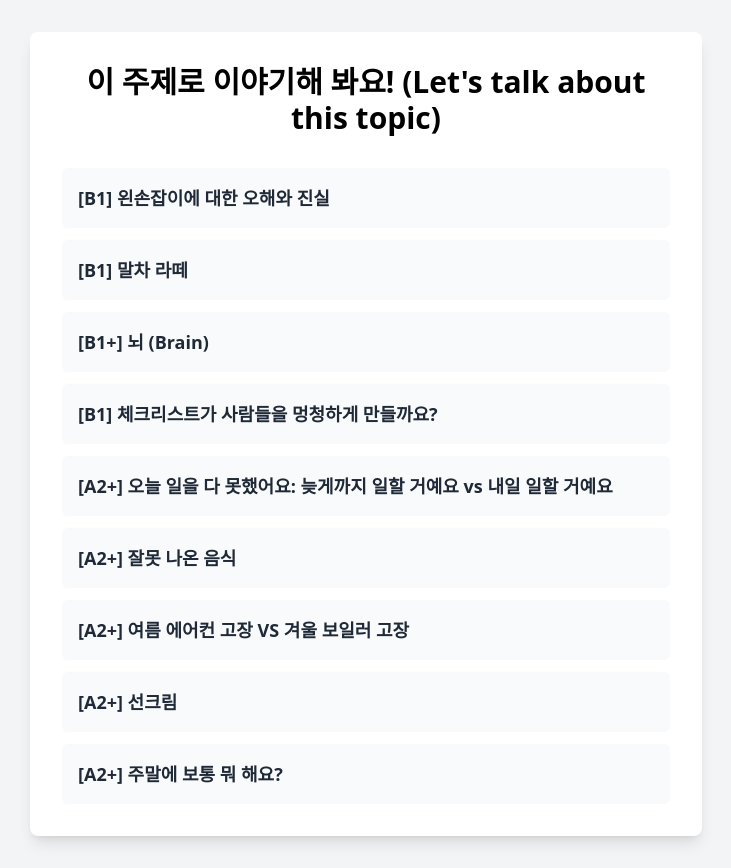
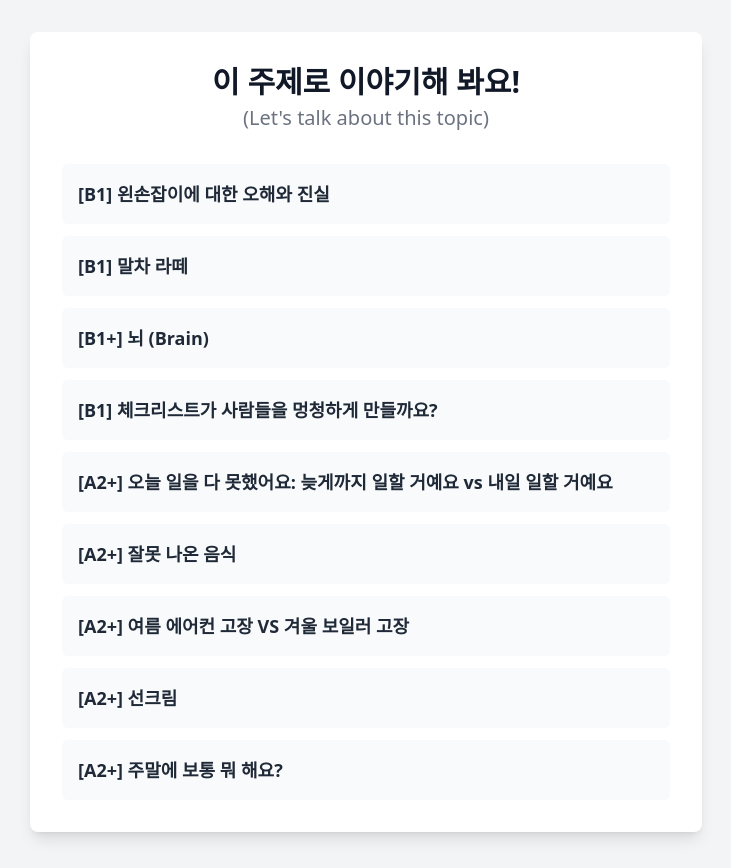
Before and after one commit to openkoreanlearninglab/Lets-talk-about-this-topic, a plain HTML site: page index.html in a window 1280 px wide. Shown: the whole page, without its empty margins (274-1005 px from the left). Drawn offline with nearby package versions, Linux system fonts and the light colour scheme.

Commit message:
Update index.html

```diff
--- a/index.html
+++ b/index.html
@@ -9,9 +9,14 @@
 <body class="bg-gray-100 p-8 min-h-screen">
     <div class="max-w-2xl mx-auto bg-white rounded-lg shadow-lg p-8">
 
-        <h1 class="text-3xl font-bold mb-8 text-center">
-            이 주제로 이야기해 봐요! (Let's talk about this topic)
+        <!-- ▼▼▼ 이 부분이 요청대로 수정되었습니다 ▼▼▼ -->
+        <h1 class="text-3xl font-bold text-center text-gray-900">
+            이 주제로 이야기해 봐요!
         </h1>
+        <p class="text-xl text-gray-500 text-center mt-1 mb-8">
+            (Let's talk about this topic)
+        </p>
+        <!-- ▲▲▲ 여기까지 수정되었습니다 ▲▲▲ -->
 
         <ul class="space-y-3">
             <li>
```
